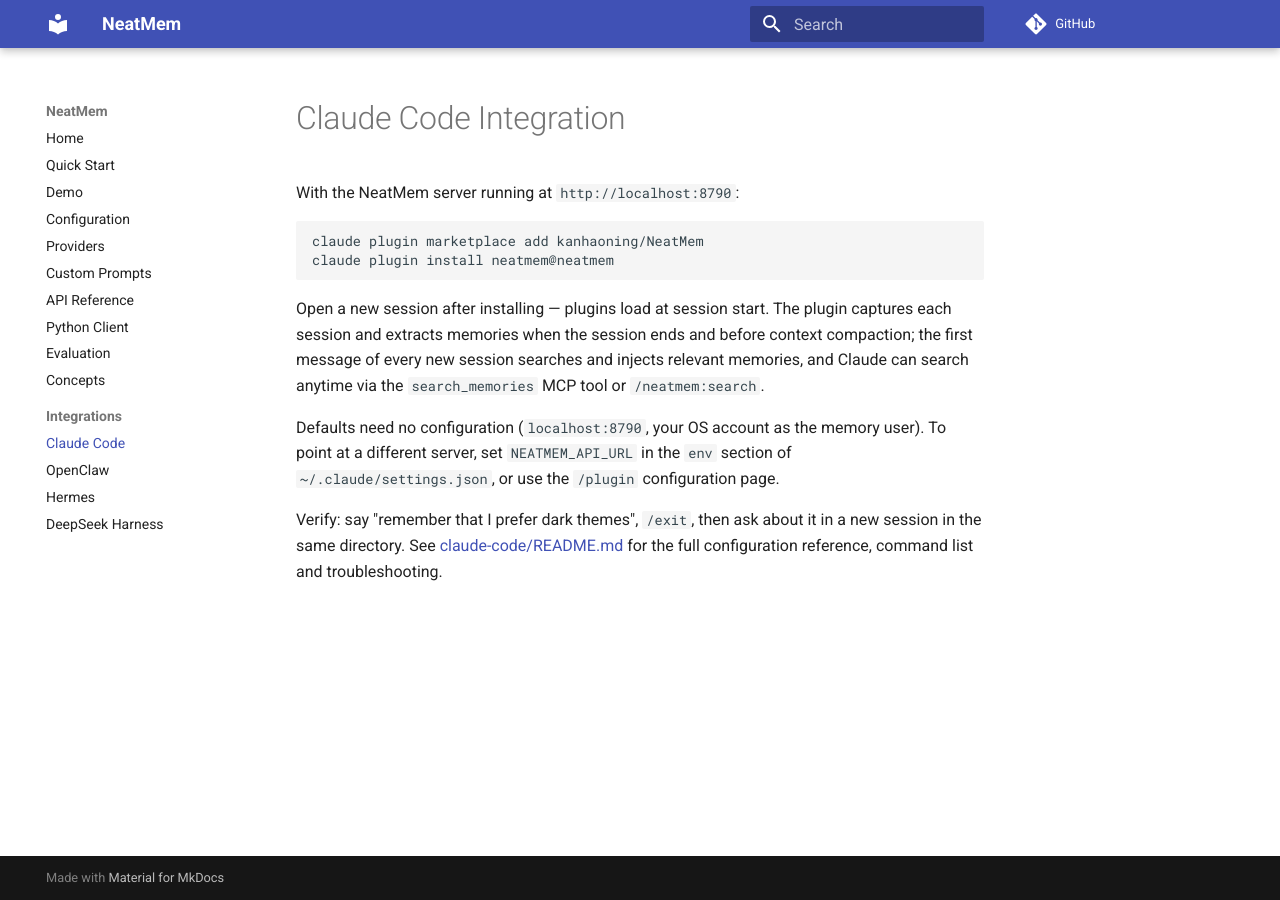
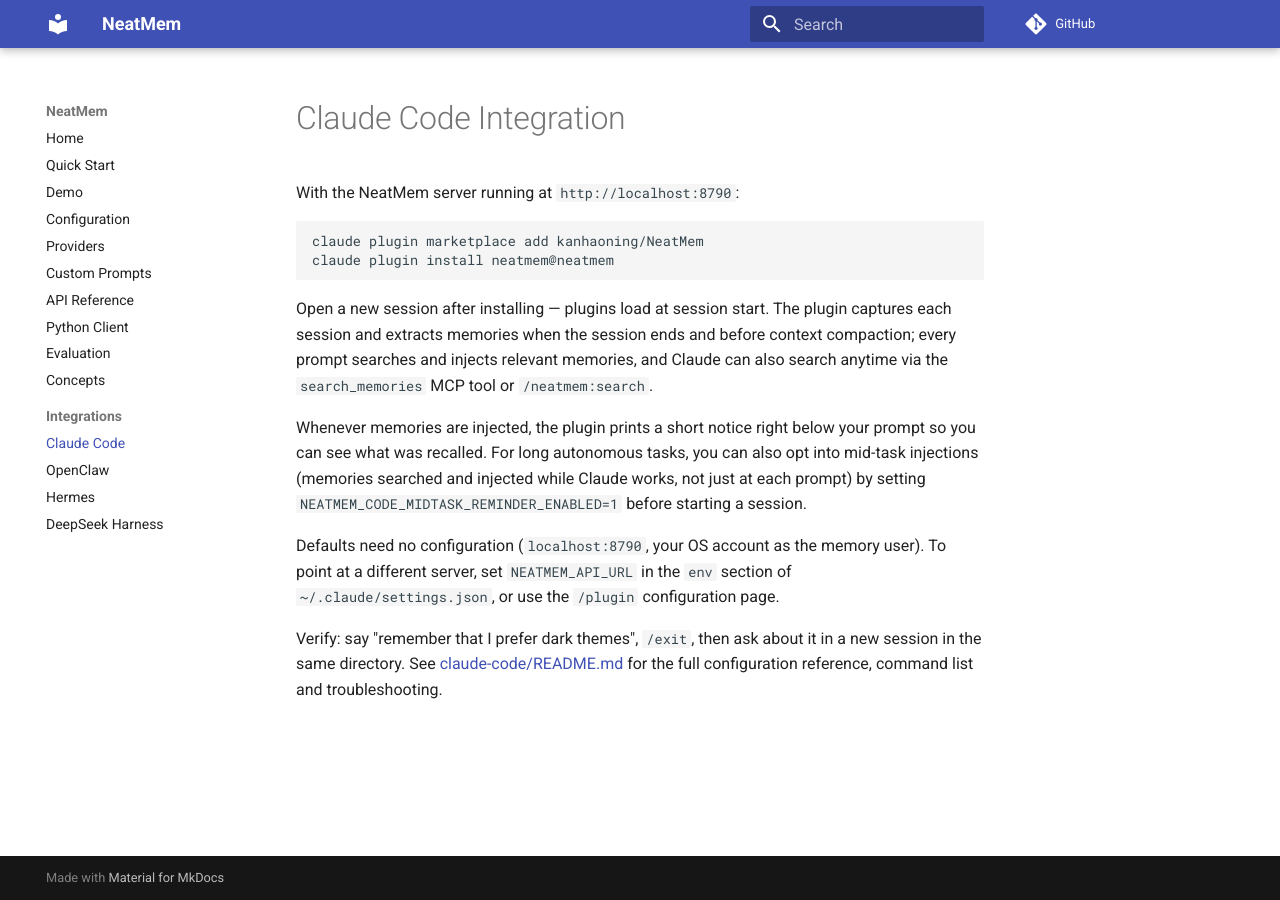
Before and after one commit to kanhaoning/NeatMem, an MkDocs documentation site: the page built from docs/integrations/claude-code.md, in a window 1280 px wide. Built offline with MkDocs 1.6.1 and Material for MkDocs 9.7.7, drawn with Linux system fonts in a browser that asks for light colours; comment, search, counter and statistics services are not loaded.

Commit message:
refactor(claude-code): rename periodic reminder to midtask reminder, update user docs
The trigger mechanism may evolve (fixed token interval now, possibly
model-based selective triggering later); a mechanism-agnostic name avoids
another rename when it does. Env vars, operation name, function family,
settings key, tests, CHANGELOG, README, integration docs, and L2 smoke
script all renamed consistently (NEATMEM_CODE_MIDTASK_REMINDER_*). User
docs (mkdocs integration page + plugin README) now cover the recall
notice and mid-task reminder in user-facing language.

Co-Authored-By: Claude Code <noreply@anthropic.com>

````diff
--- a/docs/integrations/claude-code.md
+++ b/docs/integrations/claude-code.md
@@ -7,7 +7,9 @@ claude plugin marketplace add kanhaoning/NeatMem
 claude plugin install neatmem@neatmem
 ```
 
-Open a new session after installing — plugins load at session start. The plugin captures each session and extracts memories when the session ends and before context compaction; the first message of every new session searches and injects relevant memories, and Claude can search anytime via the `search_memories` MCP tool or `/neatmem:search`.
+Open a new session after installing — plugins load at session start. The plugin captures each session and extracts memories when the session ends and before context compaction; every prompt searches and injects relevant memories, and Claude can also search anytime via the `search_memories` MCP tool or `/neatmem:search`.
+
+Whenever memories are injected, the plugin prints a short notice right below your prompt so you can see what was recalled. For long autonomous tasks, you can also opt into mid-task injections (memories searched and injected while Claude works, not just at each prompt) by setting `NEATMEM_CODE_MIDTASK_REMINDER_ENABLED=1` before starting a session.
 
 Defaults need no configuration (`localhost:8790`, your OS account as the memory user). To point at a different server, set `NEATMEM_API_URL` in the `env` section of `~/.claude/settings.json`, or use the `/plugin` configuration page.
 
````
Also changed, not shown: CHANGELOG.md (+2 -3 lines), claude-code/README.md (+6 -0 lines), claude-code/skills/recall/SKILL.md (+1 -1 lines), 4 other files.
